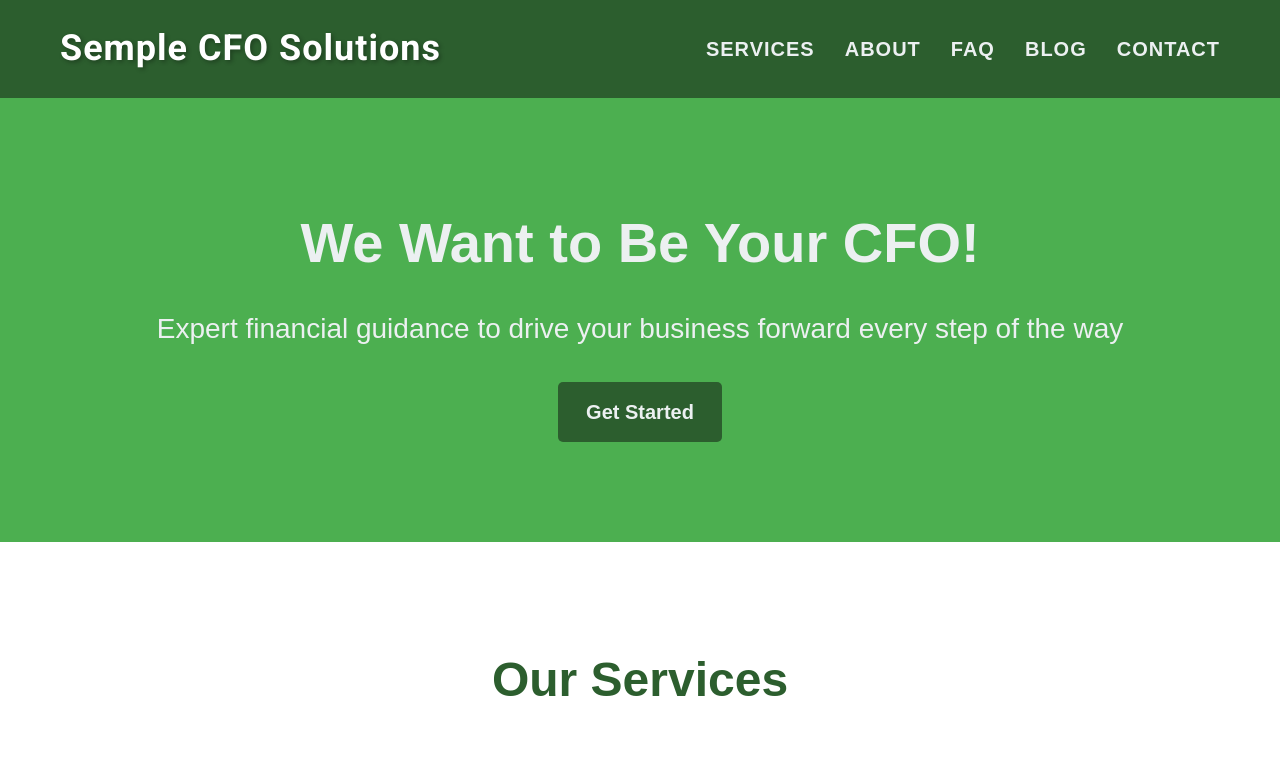
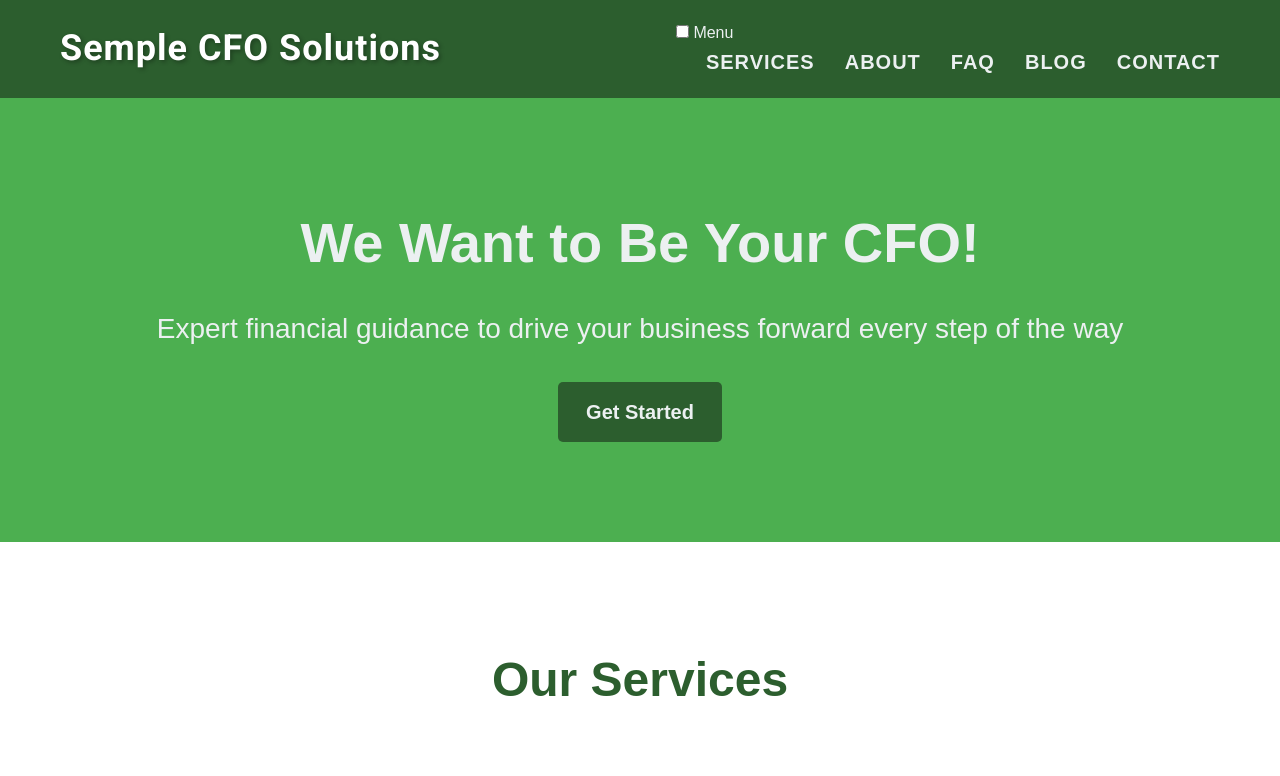
Before and after one commit to Asemple22/semplecfo, a plain HTML site: page index.html in a window 1280 px wide. Shown: the top 776 px of the page. Drawn offline with Linux system fonts and the light colour scheme.

Commit message:
optimize mobile

```diff
--- a/index.html
+++ b/index.html
@@ -11,6 +11,8 @@
         <div class="container">
             <span class="logo">Semple CFO Solutions</span>
             <nav>
+                <input type="checkbox" id="nav-toggle" class="nav-toggle">
+                <label for="nav-toggle" class="nav-toggle-label">Menu</label>
                 <ul>
                     <li><a href="#services">Services</a></li>
                     <li><a href="#about">About</a></li>
```
